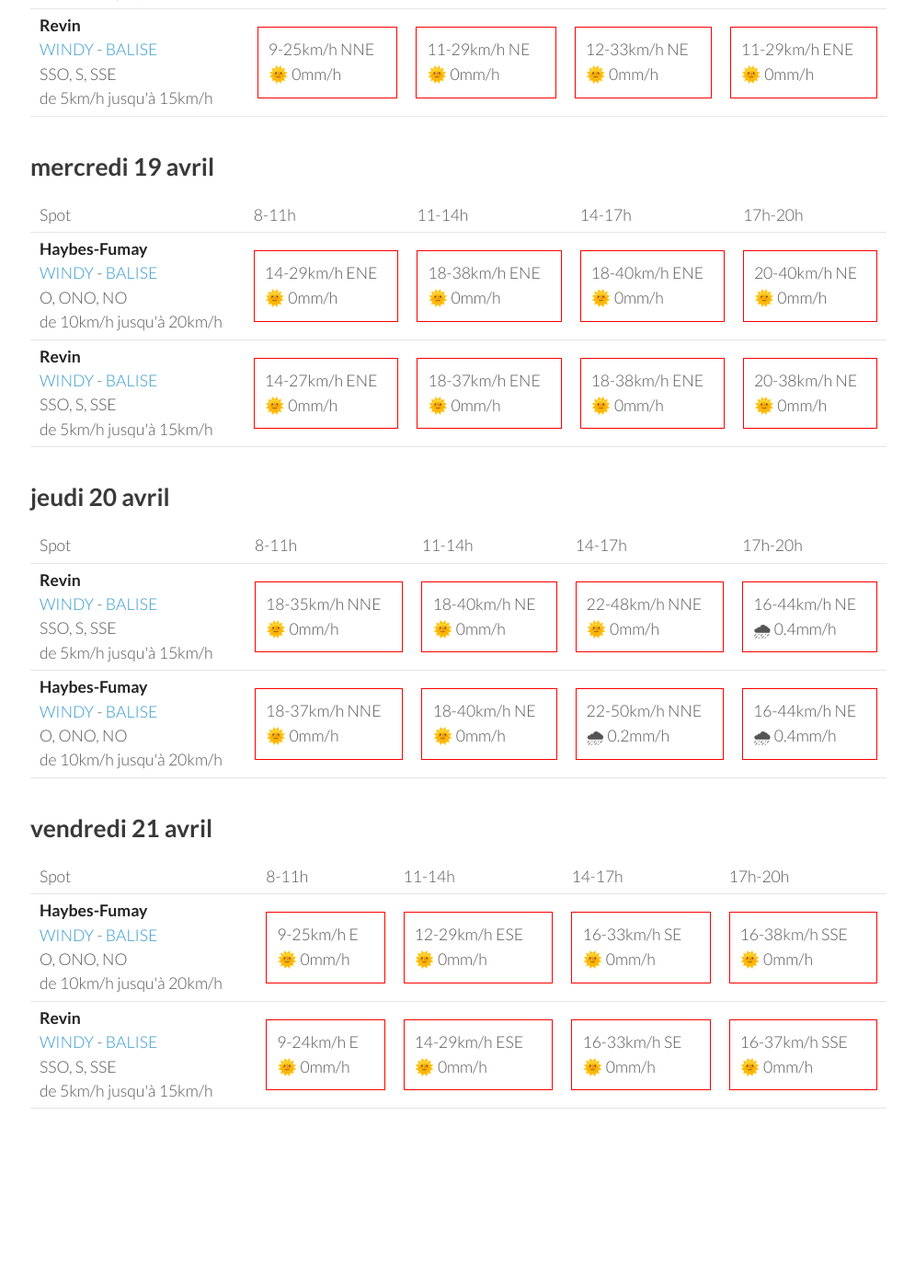
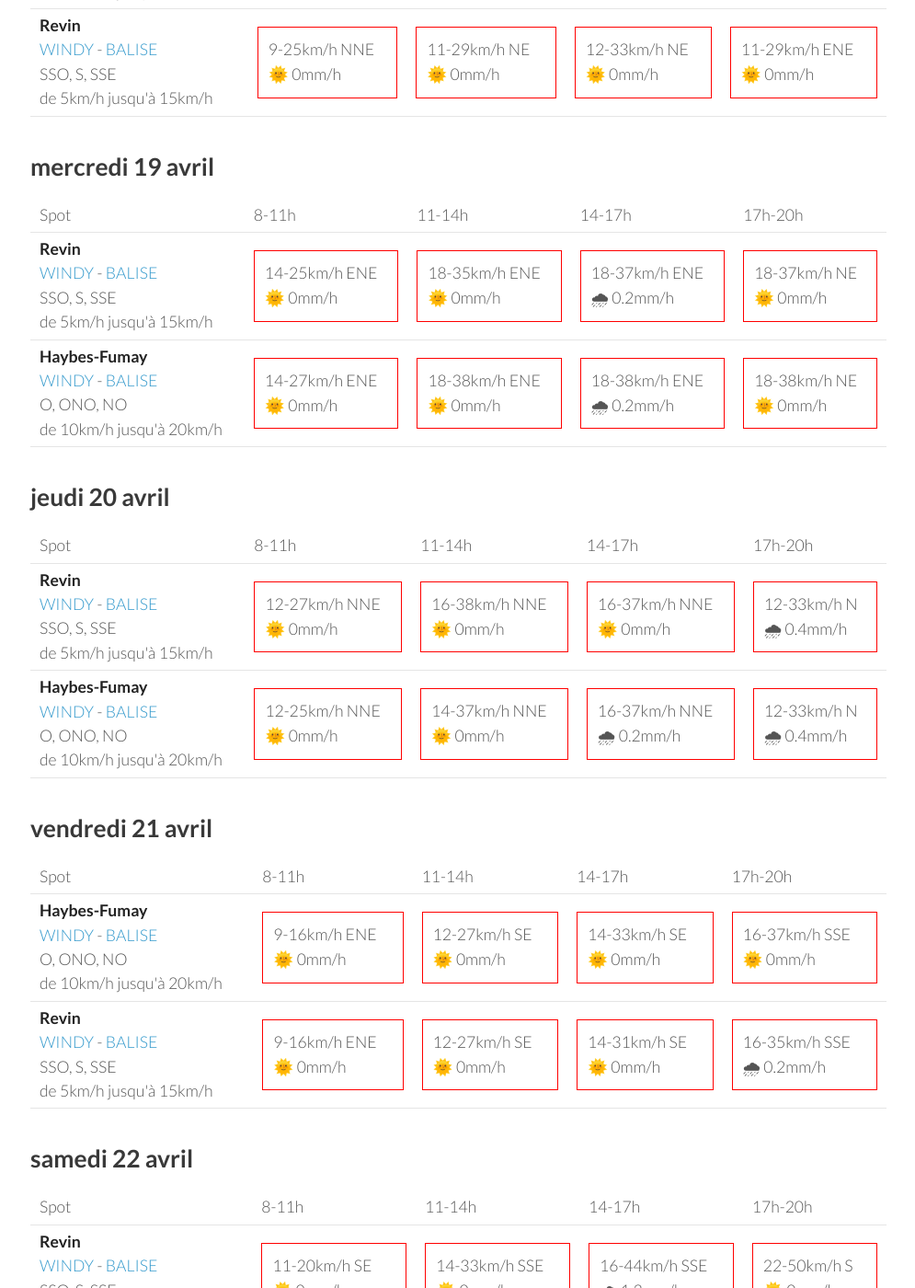
Before and after one commit to parapente-dans-le-nord/parapente-dans-le-nord.github.io, a Jekyll site: the page built from ardennes.markdown, in a window 1280 px wide and 1400 px high, scrolled down 833 px. Shown: the whole window at 92% size, without its empty margins (25-1020 px from the left). Built offline with Jekyll 4.4.1, drawn with Linux system fonts in a browser that asks for light colours; before the commit the page ends 2166 px from its top, so only the background shows below that; some of the changed text lies outside the part shown.

Commit message:
update index.markdown

```diff
--- a/ardennes.markdown
+++ b/ardennes.markdown
@@ -94,22 +94,22 @@ page mise à jour le lundi 17 avril 06:10
       <td>17h-20h</td>
     </tr>
 <tr>
-        <td><strong>Haybes-Fumay</strong><br><a href="https://windy.com/49.998/4.715?49.913,4.738,10">WINDY</a> - <span class=""><a href="http://www.balisemeteo.com/balise.php?idBalise=104">BALISE</a> </span><br> <span class="vent-favorable">O, ONO, NO</span><br><span class="force-vent">de 10km/h jusqu'à 20km/h</span> </td>
+        <td><strong>Revin</strong><br><a href="https://windy.com/49.948/4.625?49.543,4.625,8">WINDY</a> - <span class=""><a href="http://www.balisemeteo.com/balise.php?idBalise=5019">BALISE</a> </span><br> <span class="vent-favorable">SSO, S, SSE</span><br><span class="force-vent">de 5km/h jusqu'à 15km/h</span> </td>
 
-            <td><div class="not-flyable"><p>14-29km/h ENE</p><p>🌞 0mm/h</p></div></td>
-            <td><div class="not-flyable"><p>18-38km/h ENE</p><p>🌞 0mm/h</p></div></td>
-            <td><div class="not-flyable"><p>18-40km/h ENE</p><p>🌞 0mm/h</p></div></td>
-            <td><div class="not-flyable"><p>20-40km/h NE</p><p>🌞 0mm/h</p></div></td>
+            <td><div class="not-flyable"><p>14-25km/h ENE</p><p>🌞 0mm/h</p></div></td>
+            <td><div class="not-flyable"><p>18-35km/h ENE</p><p>🌞 0mm/h</p></div></td>
+            <td><div class="not-flyable"><p>18-37km/h ENE</p><p>🌧 0.2mm/h</p></div></td>
+            <td><div class="not-flyable"><p>18-37km/h NE</p><p>🌞 0mm/h</p></div></td>
 
 
     </tr>
 <tr>
-        <td><strong>Revin</strong><br><a href="https://windy.com/49.948/4.625?49.543,4.625,8">WINDY</a> - <span class=""><a href="http://www.balisemeteo.com/balise.php?idBalise=5019">BALISE</a> </span><br> <span class="vent-favorable">SSO, S, SSE</span><br><span class="force-vent">de 5km/h jusqu'à 15km/h</span> </td>
+        <td><strong>Haybes-Fumay</strong><br><a href="https://windy.com/49.998/4.715?49.913,4.738,10">WINDY</a> - <span class=""><a href="http://www.balisemeteo.com/balise.php?idBalise=104">BALISE</a> </span><br> <span class="vent-favorable">O, ONO, NO</span><br><span class="force-vent">de 10km/h jusqu'à 20km/h</span> </td>
 
             <td><div class="not-flyable"><p>14-27km/h ENE</p><p>🌞 0mm/h</p></div></td>
-            <td><div class="not-flyable"><p>18-37km/h ENE</p><p>🌞 0mm/h</p></div></td>
             <td><div class="not-flyable"><p>18-38km/h ENE</p><p>🌞 0mm/h</p></div></td>
-            <td><div class="not-flyable"><p>20-38km/h NE</p><p>🌞 0mm/h</p></div></td>
+            <td><div class="not-flyable"><p>18-38km/h ENE</p><p>🌧 0.2mm/h</p></div></td>
+            <td><div class="not-flyable"><p>18-38km/h NE</p><p>🌞 0mm/h</p></div></td>
 
 
     </tr>
@@ -132,20 +132,20 @@ page mise à jour le lundi 17 avril 06:10
 <tr>
         <td><strong>Revin</strong><br><a href="https://windy.com/49.948/4.625?49.543,4.625,8">WINDY</a> - <span class=""><a href="http://www.balisemeteo.com/balise.php?idBalise=5019">BALISE</a> </span><br> <span class="vent-favorable">SSO, S, SSE</span><br><span class="force-vent">de 5km/h jusqu'à 15km/h</span> </td>
 
-            <td><div class="not-flyable"><p>18-35km/h NNE</p><p>🌞 0mm/h</p></div></td>
-            <td><div class="not-flyable"><p>18-40km/h NE</p><p>🌞 0mm/h</p></div></td>
-            <td><div class="not-flyable"><p>22-48km/h NNE</p><p>🌞 0mm/h</p></div></td>
-            <td><div class="not-flyable"><p>16-44km/h NE</p><p>🌧 0.4mm/h</p></div></td>
+            <td><div class="not-flyable"><p>12-27km/h NNE</p><p>🌞 0mm/h</p></div></td>
+            <td><div class="not-flyable"><p>16-38km/h NNE</p><p>🌞 0mm/h</p></div></td>
+            <td><div class="not-flyable"><p>16-37km/h NNE</p><p>🌞 0mm/h</p></div></td>
+            <td><div class="not-flyable"><p>12-33km/h N</p><p>🌧 0.4mm/h</p></div></td>
 
 
     </tr>
 <tr>
         <td><strong>Haybes-Fumay</strong><br><a href="https://windy.com/49.998/4.715?49.913,4.738,10">WINDY</a> - <span class=""><a href="http://www.balisemeteo.com/balise.php?idBalise=104">BALISE</a> </span><br> <span class="vent-favorable">O, ONO, NO</span><br><span class="force-vent">de 10km/h jusqu'à 20km/h</span> </td>
 
-            <td><div class="not-flyable"><p>18-37km/h NNE</p><p>🌞 0mm/h</p></div></td>
-            <td><div class="not-flyable"><p>18-40km/h NE</p><p>🌞 0mm/h</p></div></td>
-            <td><div class="not-flyable"><p>22-50km/h NNE</p><p>🌧 0.2mm/h</p></div></td>
-            <td><div class="not-flyable"><p>16-44km/h NE</p><p>🌧 0.4mm/h</p></div></td>
+            <td><div class="not-flyable"><p>12-25km/h NNE</p><p>🌞 0mm/h</p></div></td>
+            <td><div class="not-flyable"><p>14-37km/h NNE</p><p>🌞 0mm/h</p></div></td>
+            <td><div class="not-flyable"><p>16-37km/h NNE</p><p>🌧 0.2mm/h</p></div></td>
+            <td><div class="not-flyable"><p>12-33km/h N</p><p>🌧 0.4mm/h</p></div></td>
 
 
     </tr>
@@ -168,20 +168,20 @@ page mise à jour le lundi 17 avril 06:10
 <tr>
         <td><strong>Haybes-Fumay</strong><br><a href="https://windy.com/49.998/4.715?49.913,4.738,10">WINDY</a> - <span class=""><a href="http://www.balisemeteo.com/balise.php?idBalise=104">BALISE</a> </span><br> <span class="vent-favorable">O, ONO, NO</span><br><span class="force-vent">de 10km/h jusqu'à 20km/h</span> </td>
 
-            <td><div class="not-flyable"><p>9-25km/h E</p><p>🌞 0mm/h</p></div></td>
-            <td><div class="not-flyable"><p>12-29km/h ESE</p><p>🌞 0mm/h</p></div></td>
-            <td><div class="not-flyable"><p>16-33km/h SE</p><p>🌞 0mm/h</p></div></td>
-            <td><div class="not-flyable"><p>16-38km/h SSE</p><p>🌞 0mm/h</p></div></td>
+            <td><div class="not-flyable"><p>9-16km/h ENE</p><p>🌞 0mm/h</p></div></td>
+            <td><div class="not-flyable"><p>12-27km/h SE</p><p>🌞 0mm/h</p></div></td>
+            <td><div class="not-flyable"><p>14-33km/h SE</p><p>🌞 0mm/h</p></div></td>
+            <td><div class="not-flyable"><p>16-37km/h SSE</p><p>🌞 0mm/h</p></div></td>
 
 
     </tr>
 <tr>
         <td><strong>Revin</strong><br><a href="https://windy.com/49.948/4.625?49.543,4.625,8">WINDY</a> - <span class=""><a href="http://www.balisemeteo.com/balise.php?idBalise=5019">BALISE</a> </span><br> <span class="vent-favorable">SSO, S, SSE</span><br><span class="force-vent">de 5km/h jusqu'à 15km/h</span> </td>
 
-            <td><div class="not-flyable"><p>9-24km/h E</p><p>🌞 0mm/h</p></div></td>
-            <td><div class="not-flyable"><p>14-29km/h ESE</p><p>🌞 0mm/h</p></div></td>
-            <td><div class="not-flyable"><p>16-33km/h SE</p><p>🌞 0mm/h</p></div></td>
-            <td><div class="not-flyable"><p>16-37km/h SSE</p><p>🌞 0mm/h</p></div></td>
+            <td><div class="not-flyable"><p>9-16km/h ENE</p><p>🌞 0mm/h</p></div></td>
+            <td><div class="not-flyable"><p>12-27km/h SE</p><p>🌞 0mm/h</p></div></td>
+            <td><div class="not-flyable"><p>14-31km/h SE</p><p>🌞 0mm/h</p></div></td>
+            <td><div class="not-flyable"><p>16-35km/h SSE</p><p>🌧 0.2mm/h</p></div></td>
 
 
     </tr>
@@ -189,3 +189,39 @@ page mise à jour le lundi 17 avril 06:10
 </tbody>
 </table>
 {:/}
+## samedi 22 avril
+
+{::nomarkdown}
+<table>
+  <tbody>
+    <tr>
+      <td>Spot</td>
+      <td>8-11h</td>
+      <td>11-14h</td>
+      <td>14-17h</td>
+      <td>17h-20h</td>
+    </tr>
+<tr>
+        <td><strong>Revin</strong><br><a href="https://windy.com/49.948/4.625?49.543,4.625,8">WINDY</a> - <span class=""><a href="http://www.balisemeteo.com/balise.php?idBalise=5019">BALISE</a> </span><br> <span class="vent-favorable">SSO, S, SSE</span><br><span class="force-vent">de 5km/h jusqu'à 15km/h</span> </td>
+
+            <td><div class="not-flyable"><p>11-20km/h SE</p><p>🌞 0mm/h</p></div></td>
+            <td><div class="not-flyable"><p>14-33km/h SSE</p><p>🌞 0mm/h</p></div></td>
+            <td><div class="not-flyable"><p>16-44km/h SSE</p><p>🌧 1.3mm/h</p></div></td>
+            <td><div class="not-flyable"><p>22-50km/h S</p><p>🌞 0mm/h</p></div></td>
+
+
+    </tr>
+<tr>
+        <td><strong>Haybes-Fumay</strong><br><a href="https://windy.com/49.998/4.715?49.913,4.738,10">WINDY</a> - <span class=""><a href="http://www.balisemeteo.com/balise.php?idBalise=104">BALISE</a> </span><br> <span class="vent-favorable">O, ONO, NO</span><br><span class="force-vent">de 10km/h jusqu'à 20km/h</span> </td>
+
+            <td><div class="not-flyable"><p>11-22km/h SSE</p><p>🌞 0mm/h</p></div></td>
+            <td><div class="not-flyable"><p>14-33km/h SSE</p><p>🌞 0mm/h</p></div></td>
+            <td><div class="not-flyable"><p>16-46km/h SSE</p><p>🌧 1mm/h</p></div></td>
+            <td><div class="not-flyable"><p>24-51km/h S</p><p>🌞 0mm/h</p></div></td>
+
+
+    </tr>
+
+</tbody>
+</table>
+{:/}
```
Also changed, not shown: other parts of ardennes.markdown (+1 -1 lines).
